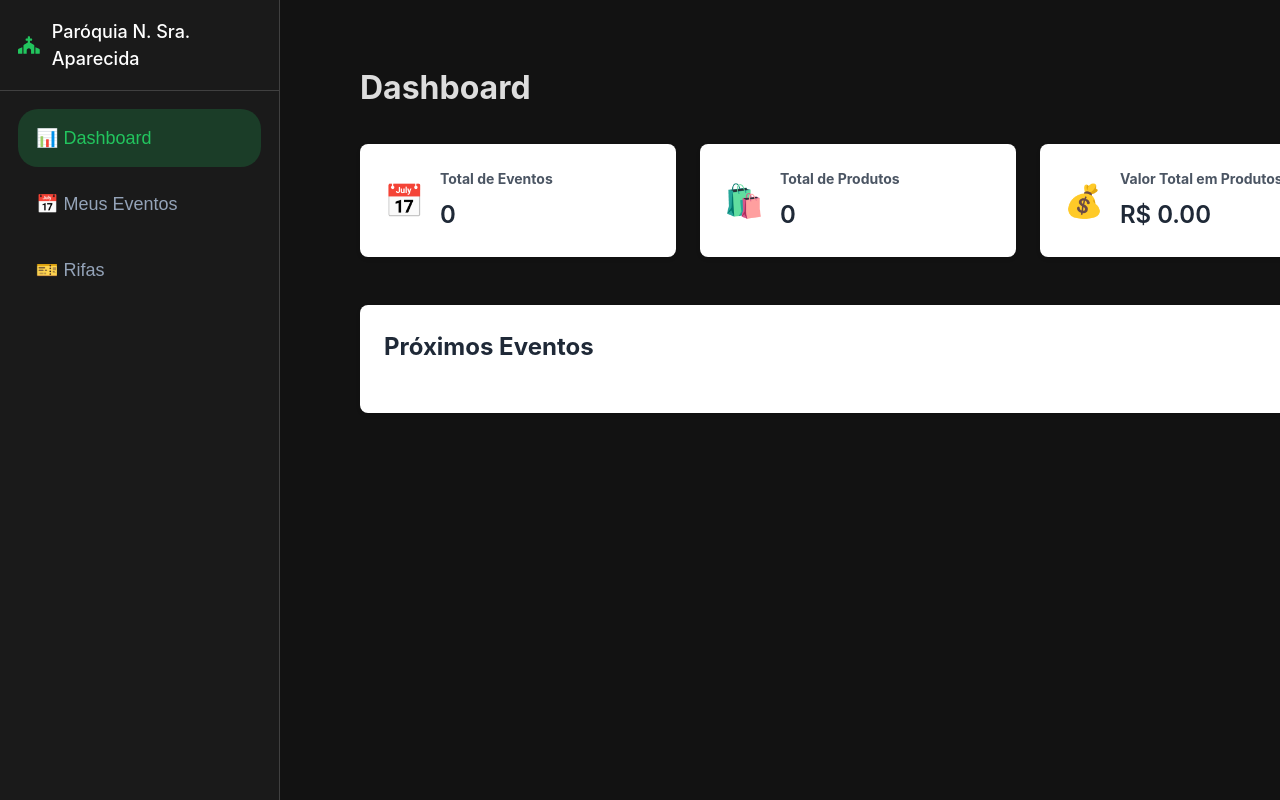
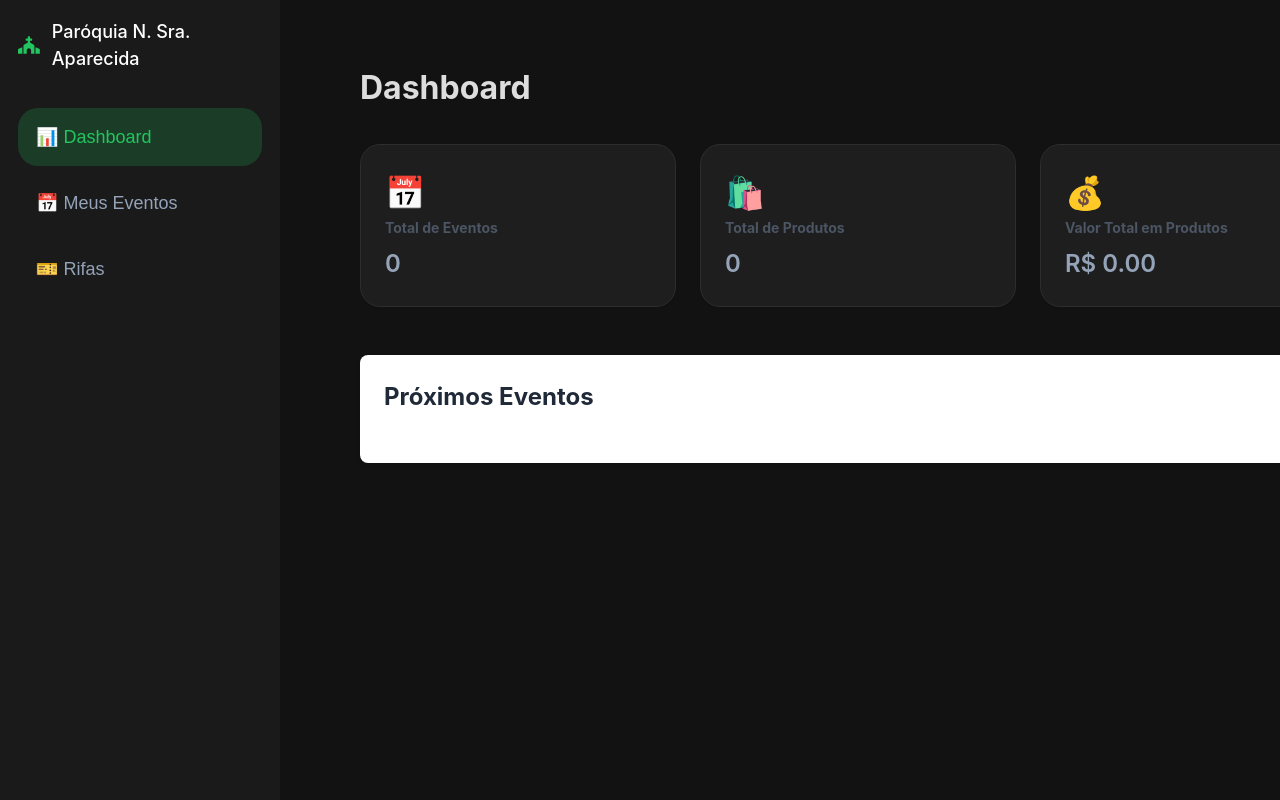
Before and after one commit to vinnimagalhaes/admin-igreja, a React (Vite) app: page /admin/dashboard in a window 1280 px wide. Shown: the top 800 px of the page. Built offline with nearby package versions, Linux system fonts and the light colour scheme.

Commit message:
Implementação da rifa

```diff
--- a/src/components/Layout.css
+++ b/src/components/Layout.css
@@ -7,7 +7,7 @@
 .sidebar {
   width: 280px;
   background-color: var(--sidebar-bg);
-  border-right: 1px solid var(--border-dark);
+  border-right: none;
   display: flex;
   flex-direction: column;
   position: fixed;
@@ -19,7 +19,7 @@
 
 .sidebar-header {
   padding: var(--padding-menu);
-  border-bottom: 1px solid var(--border-dark);
+  border-bottom: none;
   display: flex;
   align-items: center;
   gap: 12px;
--- a/src/pages/Dashboard.css
+++ b/src/pages/Dashboard.css
@@ -21,13 +21,29 @@
 }
 
 .stat-card {
-  background-color: white;
-  border-radius: 8px;
+  background-color: #1e1e1e;
+  border-radius: var(--border-radius);
   padding: 24px;
-  display: flex;
-  align-items: center;
-  gap: 16px;
-  box-shadow: 0 2px 4px rgba(0, 0, 0, 0.1);
+  box-shadow: var(--shadow-sm);
+  border: 1px solid var(--border-color);
+}
+
+.stat-card h3 {
+  color: #dddddd;
+  font-size: 1.25rem;
+  margin: 0 0 16px 0;
+}
+
+.stat-card .value {
+  font-size: 2rem;
+  font-weight: 700;
+  color: #f1f5f9;
+  margin: 16px 0;
+}
+
+.stat-card p {
+  color: #94a3b8;
+  margin: 0;
 }
 
 .stat-icon {
--- a/src/pages/EventsList.css
+++ b/src/pages/EventsList.css
@@ -52,14 +52,41 @@
   display: grid;
   grid-template-columns: repeat(auto-fill, minmax(300px, 1fr));
   gap: 24px;
+  background-color: transparent;
 }
 
 .event-card {
-  background: white;
-  border-radius: 12px;
+  background-color: #1e1e1e;
+  border-radius: var(--border-radius);
   overflow: hidden;
-  box-shadow: 0 1px 3px rgba(0, 0, 0, 0.1);
+  border: 1px solid var(--border-color);
+}
+
+.event-card-content {
+  padding: 16px;
+}
+
+.event-card-content h3 {
+  color: #dddddd;
+  margin-top: 0;
+  margin-bottom: 8px;
+}
+
+.event-card-content p {
+  color: #94a3b8;
+  margin: 8px 0;
+}
+
+.event-card-footer {
   display: flex;
+  justify-content: space-between;
+  align-items: center;
+  margin-top: 16px;
+}
+
+.event-card-footer span {
+  color: #94a3b8;
+  font-size: 0.875rem;
 }
 
 .event-image {
```
